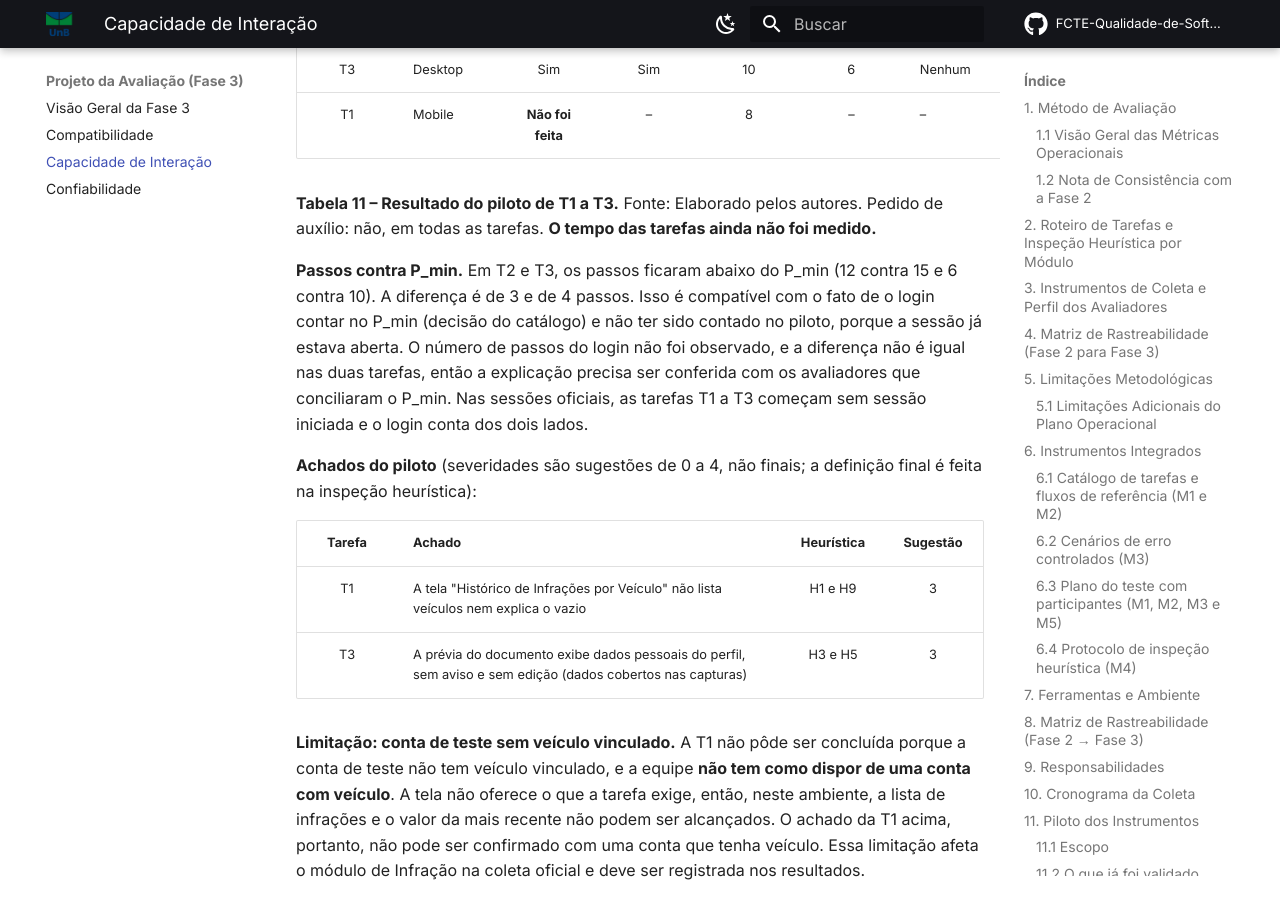
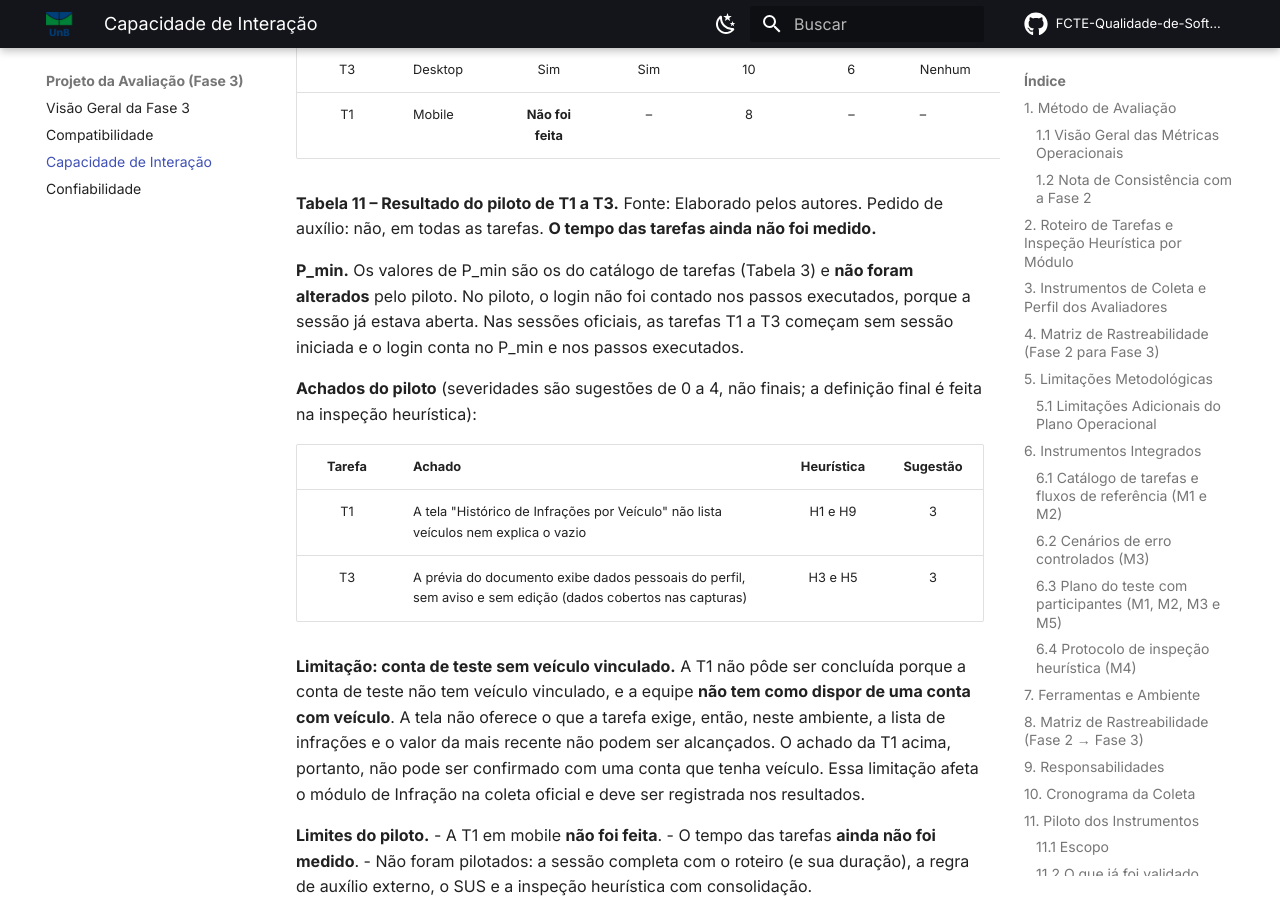
Before and after one commit to FCTE-Qualidade-de-Software-1/2026-2_T02_KAY_MCNULTY, an MkDocs documentation site: the page built from docs/fase3/usabilidade.md, in a window 1280 px wide and 900 px high, scrolled down 18332 px. Built offline with MkDocs 1.6.1 and Material for MkDocs 9.7.7, drawn with Linux system fonts in a browser that asks for light colours; comment, search, counter and statistics services are not loaded.

Commit message:
docs(fase3): mantém o P_min do catálogo e remove a hipótese sobre a diferença de passos
Refs #54

```diff
--- a/docs/fase3/usabilidade.md
+++ b/docs/fase3/usabilidade.md
@@ -334,7 +334,7 @@ Execução de 16/11/2026, feita pela equipe com apoio de um assistente de navega
 
 **Tabela 11 – Resultado do piloto de T1 a T3.** Fonte: Elaborado pelos autores. Pedido de auxílio: não, em todas as tarefas. **O tempo das tarefas ainda não foi medido.**
 
-**Passos contra P_min.** Em T2 e T3, os passos ficaram abaixo do P_min (12 contra 15 e 6 contra 10). A diferença é de 3 e de 4 passos. Isso é compatível com o fato de o login contar no P_min (decisão do catálogo) e não ter sido contado no piloto, porque a sessão já estava aberta. O número de passos do login não foi observado, e a diferença não é igual nas duas tarefas, então a explicação precisa ser conferida com os avaliadores que conciliaram o P_min. Nas sessões oficiais, as tarefas T1 a T3 começam sem sessão iniciada e o login conta dos dois lados.
+**P_min.** Os valores de P_min são os do catálogo de tarefas (Tabela 3) e **não foram alterados** pelo piloto. No piloto, o login não foi contado nos passos executados, porque a sessão já estava aberta. Nas sessões oficiais, as tarefas T1 a T3 começam sem sessão iniciada e o login conta no P_min e nos passos executados.
 
 **Achados do piloto** (severidades são sugestões de 0 a 4, não finais; a definição final é feita na inspeção heurística):
 
```
